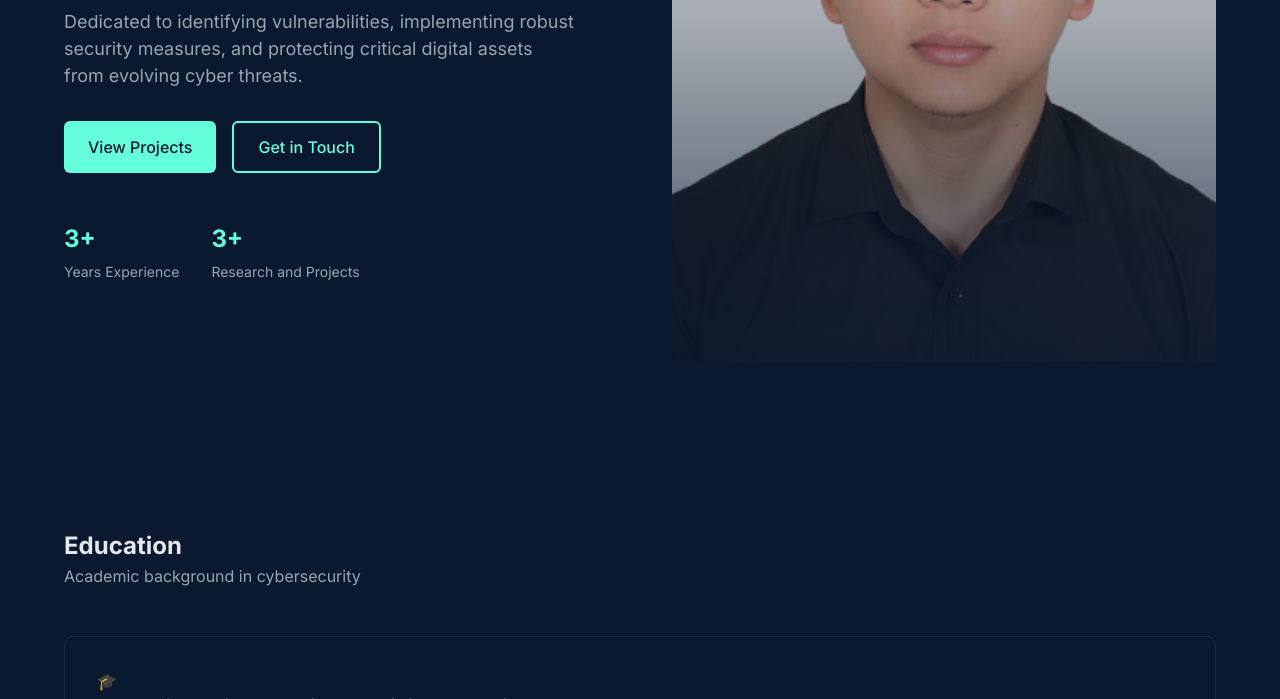
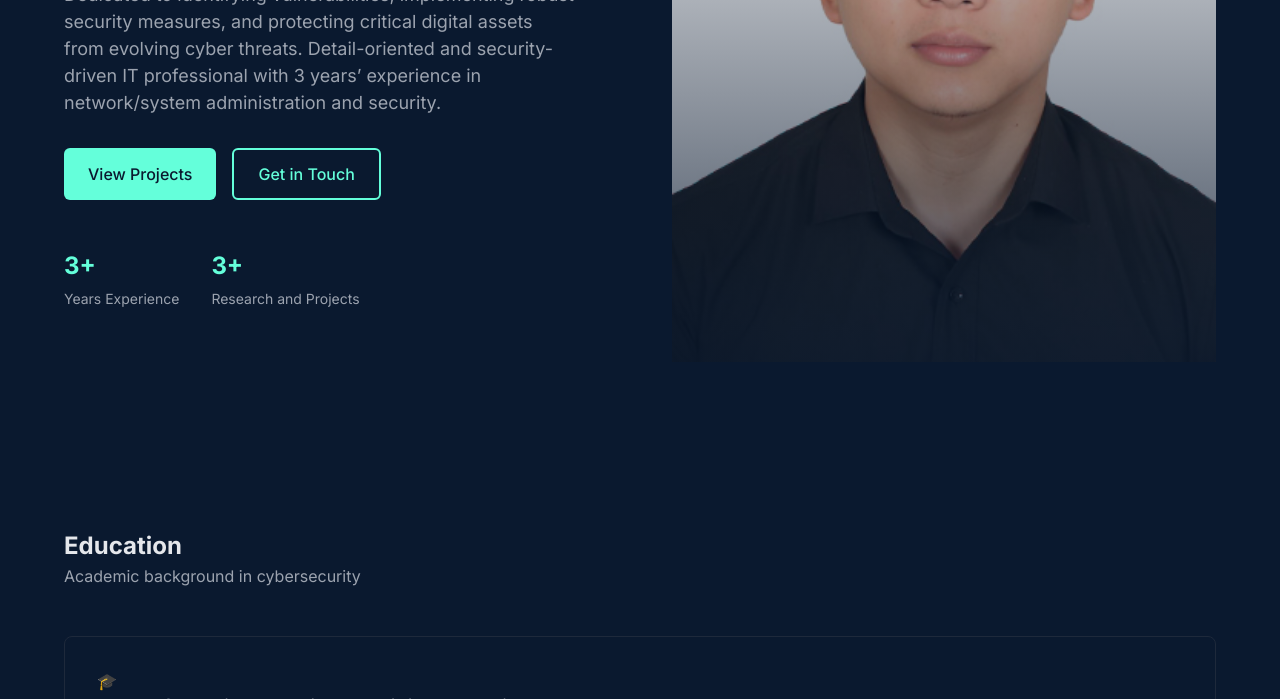
Before and after one commit to RuthlessbBaby/Website, a React app: page index.html in a window 1280 px wide. Shown: the part 401-1100 px from the top of the page. Built offline with nearby package versions, Linux system fonts and the light colour scheme.

Commit message:
Update index.html

```diff
--- a/index.html
+++ b/index.html
@@ -36,7 +36,7 @@
                 <div class="hero-text">
                     <span class="subtitle">CYBERSECURITY RESEARCHER</span>
                     <h1>Securing Digital <span class="highlight">Infrastructures</span></h1>
-                    <p>Dedicated to identifying vulnerabilities, implementing robust security measures, and protecting critical digital assets from evolving cyber threats.</p>
+                    <p>Dedicated to identifying vulnerabilities, implementing robust security measures, and protecting critical digital assets from evolving cyber threats. Detail-oriented and security-driven IT professional with 3 years’ experience in network/system administration and security. </p>
                     <div class="cta-buttons">
                         <a href="#projects" class="btn btn-primary">View Projects</a>
                         <a href="#contact" class="btn btn-outline">Get in Touch</a>
```
